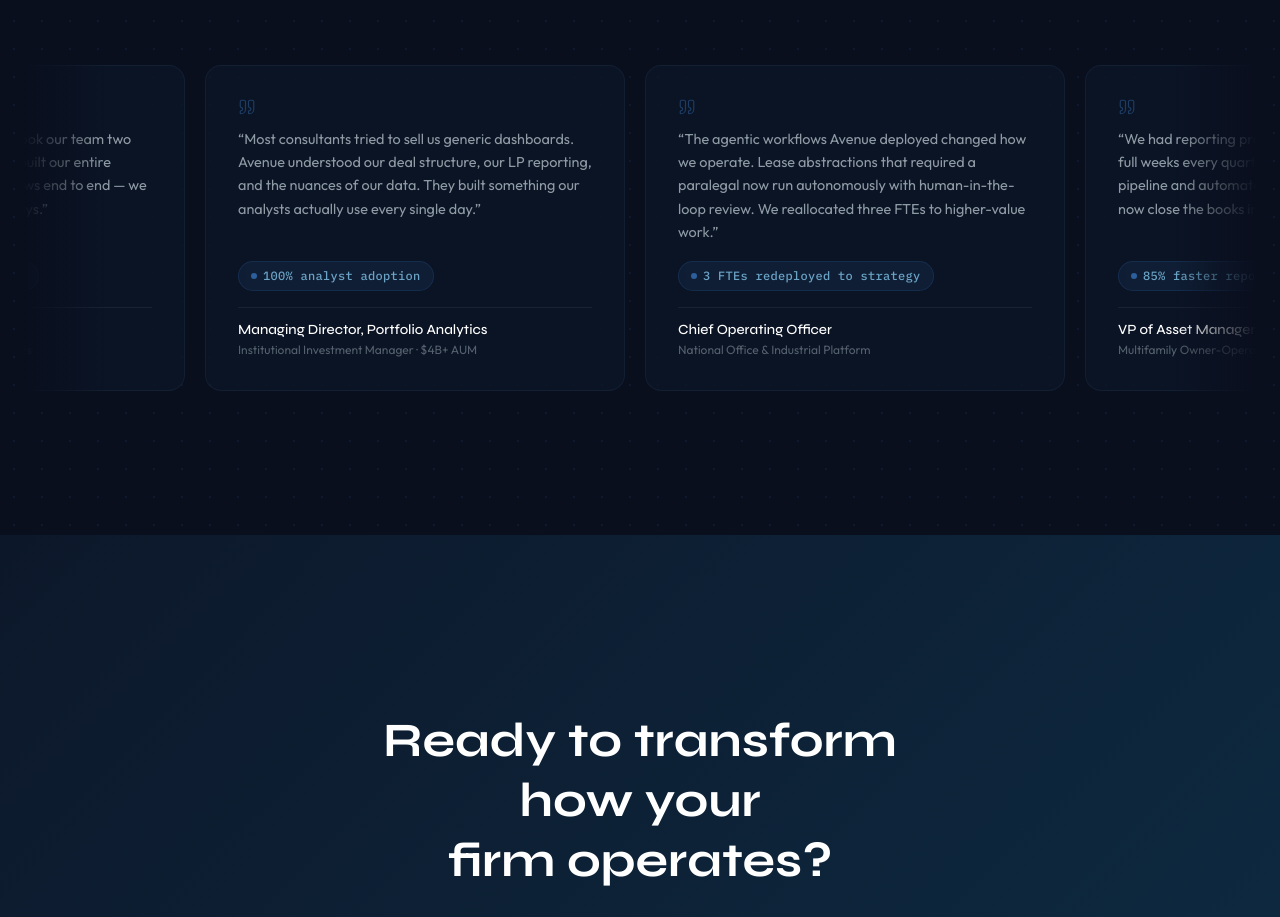
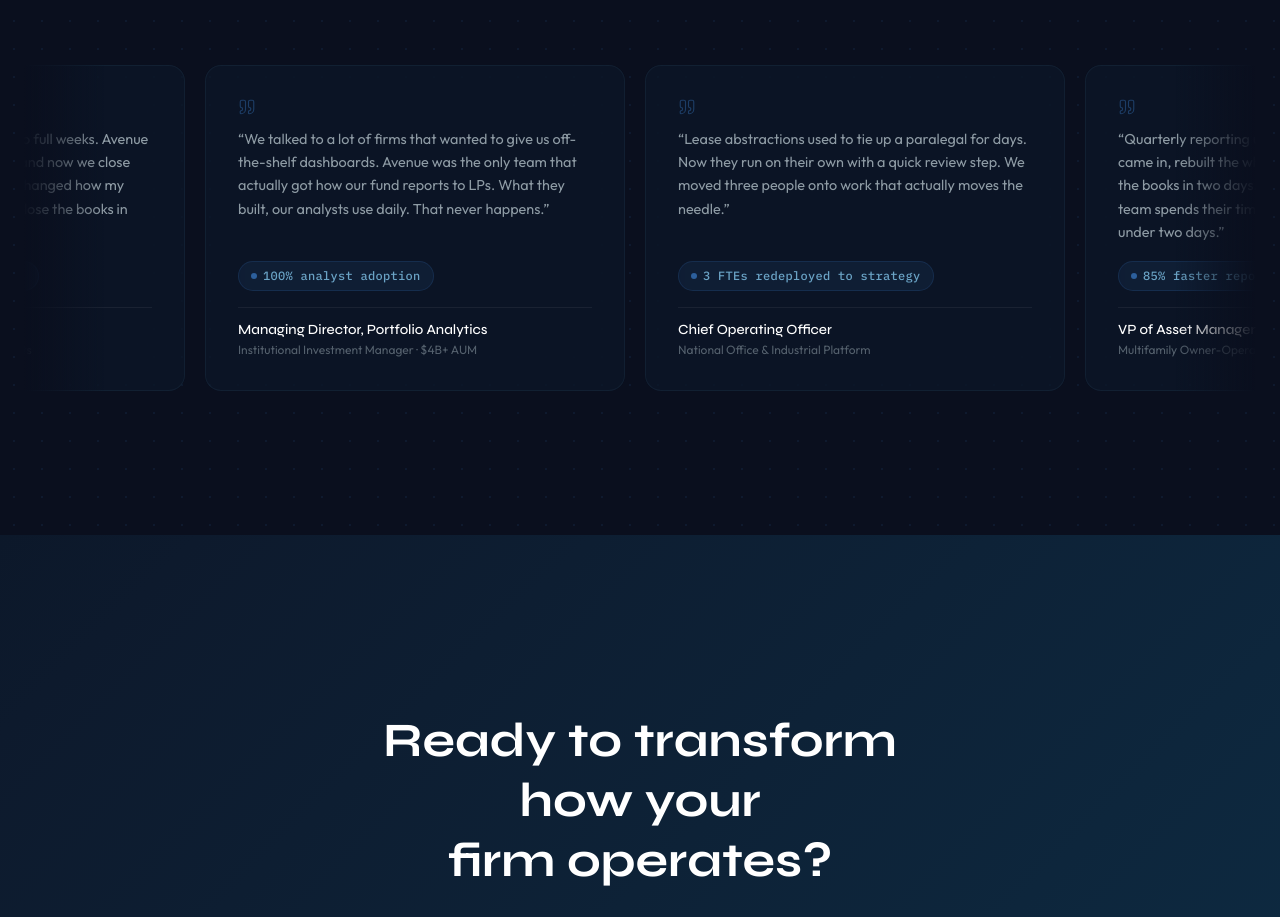
Before and after one commit to Avenue-Advisors/website, a Next.js app: page / in a window 1280 px wide. Shown: the part 4760-5677 px from the top of the page. Built offline with nearby package versions, Linux system fonts and the light colour scheme.

Commit message:
Rewrite testimonials to sound more human and natural

```diff
--- a/src/components/Testimonials.tsx
+++ b/src/components/Testimonials.tsx
@@ -7,21 +7,21 @@
 const testimonials = [
   {
     quote:
-      "We had reporting processes that took our team two full weeks every quarter. Avenue rebuilt our entire pipeline and automated the workflows end to end\u2009\u2014\u2009we now close the books in under two days.",
+      "Quarterly reporting used to eat two full weeks. Avenue came in, rebuilt the whole pipeline, and now we close the books in two days. Completely changed how my team spends their time.\u2009\u2014\u2009we now close the books in under two days.",
     role: "VP of Asset Management",
     org: "Multifamily Owner-Operator \u00b7 12,000+ Units",
     metric: "85% faster reporting cycles",
   },
   {
     quote:
-      "Most consultants tried to sell us generic dashboards. Avenue understood our deal structure, our LP reporting, and the nuances of our data. They built something our analysts actually use every single day.",
+      "We talked to a lot of firms that wanted to give us off-the-shelf dashboards. Avenue was the only team that actually got how our fund reports to LPs. What they built, our analysts use daily. That never happens.",
     role: "Managing Director, Portfolio Analytics",
     org: "Institutional Investment Manager \u00b7 $4B+ AUM",
     metric: "100% analyst adoption",
   },
   {
     quote:
-      "The agentic workflows Avenue deployed changed how we operate. Lease abstractions that required a paralegal now run autonomously with human-in-the-loop review. We reallocated three FTEs to higher-value work.",
+      "Lease abstractions used to tie up a paralegal for days. Now they run on their own with a quick review step. We moved three people onto work that actually moves the needle.",
     role: "Chief Operating Officer",
     org: "National Office & Industrial Platform",
     metric: "3 FTEs redeployed to strategy",
```
